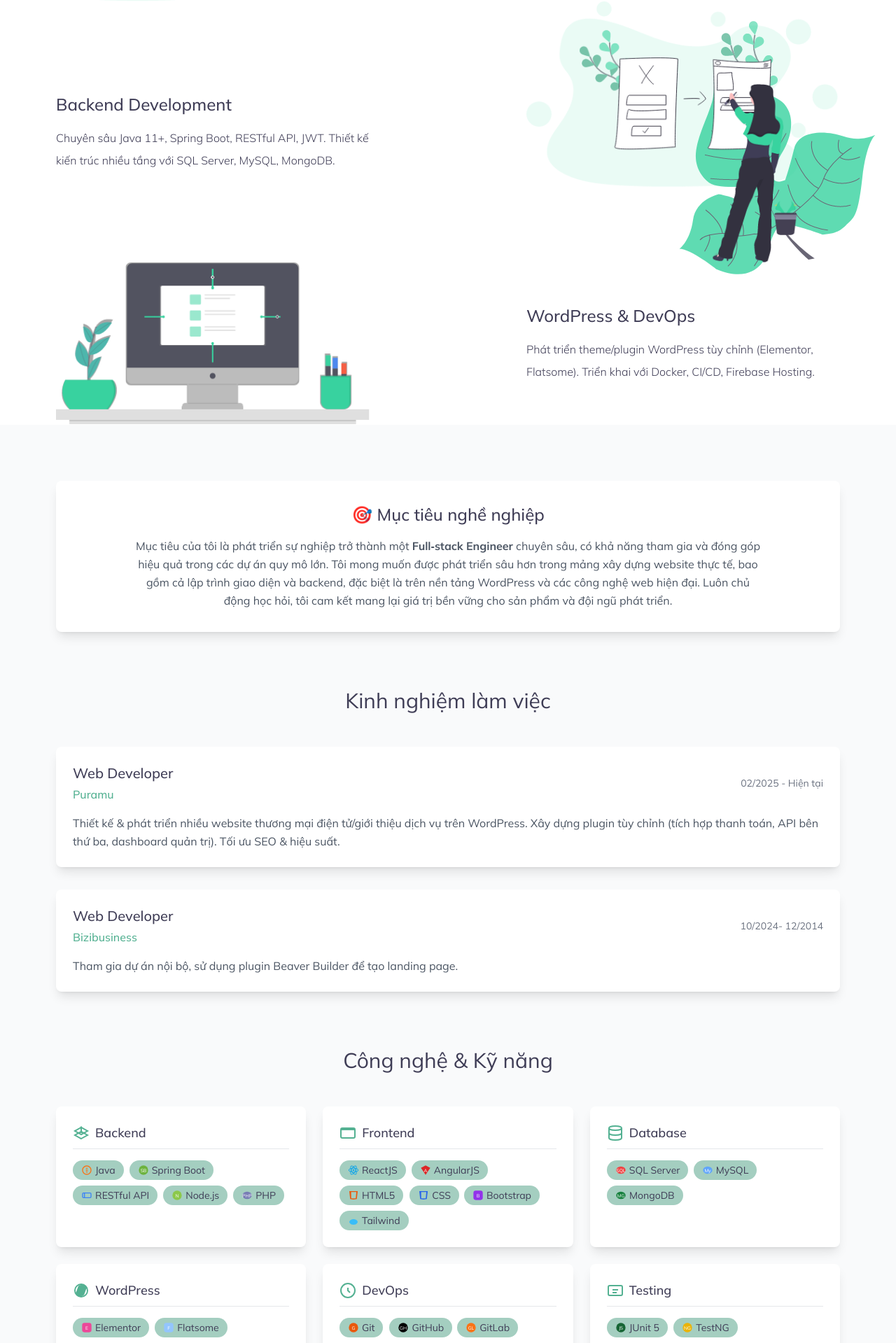
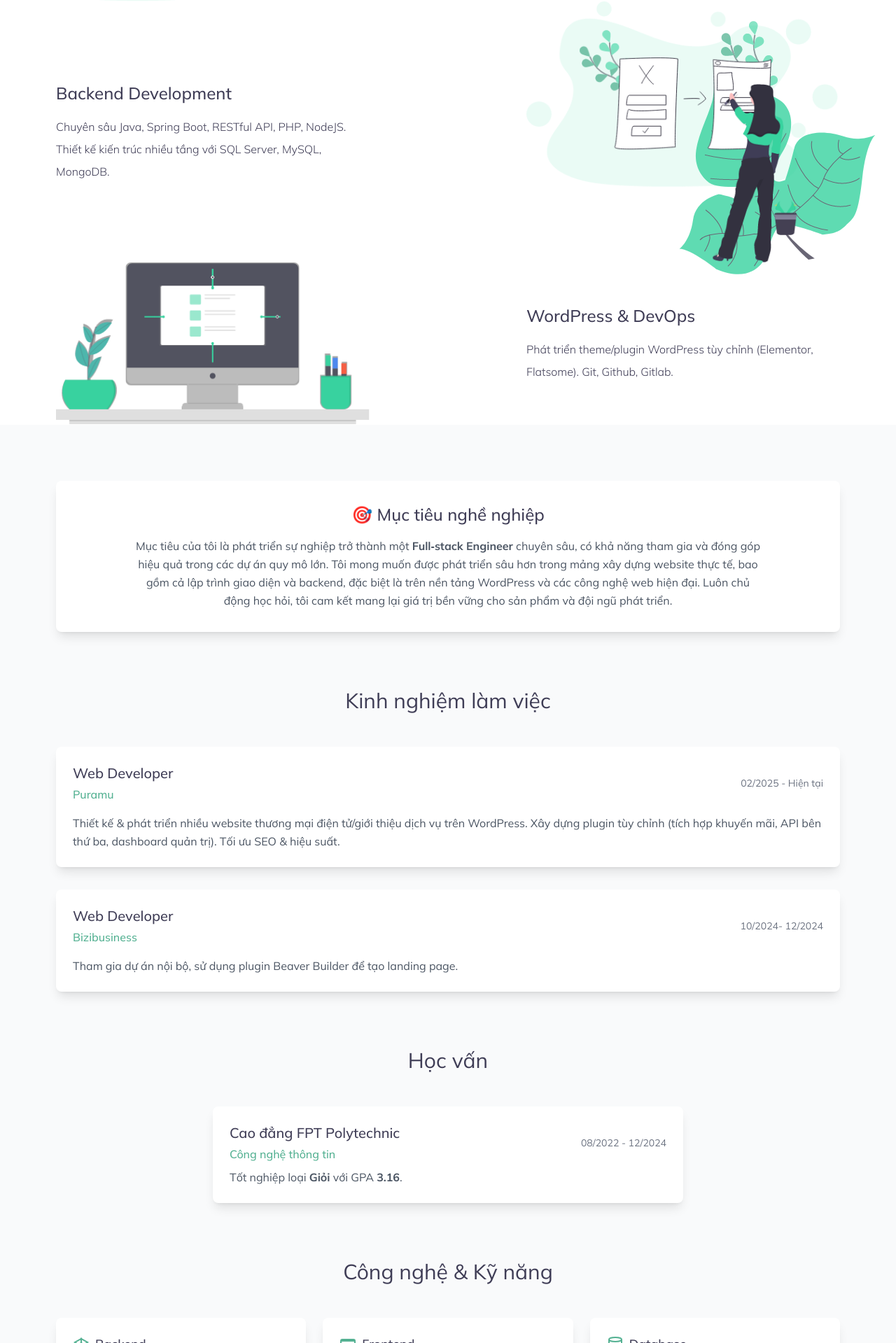
Before and after one commit to ThainhatTien/Portfolio, a React (Vite) app: page / in a window 1280 px wide. Shown: the part 1455-3374 px from the top of the page at 70% size. Built offline with nearby package versions, Linux system fonts and the light colour scheme.

Commit message:
Thêm mục Học vấn vào trang Experience

```diff
--- a/src/components/Banner.jsx
+++ b/src/components/Banner.jsx
@@ -7,7 +7,7 @@ const Banner = () => {
         {/* Background Image */}
         <div className="absolute top-0 right-0 -z-10 w-full lg:w-3/5" data-aos="fade-left">
           <img
-            src="/img/banner-img.png"
+            src={`${import.meta.env.BASE_URL}img/banner-img.png`}
             alt="illustration of women"
             className="w-full h-auto"
           />
--- a/src/components/Experience.jsx
+++ b/src/components/Experience.jsx
@@ -56,13 +56,13 @@ const Experience = () => {
       title: "Web Developer",
       company: "Puramu",
       period: "02/2025 - Hiện tại",
-      description: "Thiết kế & phát triển nhiều website thương mại điện tử/giới thiệu dịch vụ trên WordPress. Xây dựng plugin tùy chỉnh (tích hợp thanh toán, API bên thứ ba, dashboard quản trị). Tối ưu SEO & hiệu suất."
+      description: "Thiết kế & phát triển nhiều website thương mại điện tử/giới thiệu dịch vụ trên WordPress. Xây dựng plugin tùy chỉnh (tích hợp khuyến mãi, API bên thứ ba, dashboard quản trị). Tối ưu SEO & hiệu suất."
     },
     {
       id: 2,
       title: "Web Developer",
       company: "Bizibusiness",
-      period: "10/2024- 12/2014",
+      period: "10/2024- 12/2024",
       description: "Tham gia dự án nội bộ, sử dụng plugin Beaver Builder để tạo landing page."
     }
   ]
@@ -130,6 +130,25 @@ const Experience = () => {
           </div>
         </div>
 
+        {/* Education Section */}
+        <div className="mb-20">
+          <h2 className="text-center text-custom-gray text-3xl mb-12">
+            Học vấn
+          </h2>
+          <div className="bg-white rounded-lg p-6 shadow-lg max-w-2xl mx-auto" data-aos="fade-up">
+            <div className="flex flex-col md:flex-row md:items-center md:justify-between mb-2">
+              <div>
+                <h3 className="text-xl font-medium text-custom-gray mb-1">Cao đẳng FPT Polytechnic</h3>
+                <p className="text-custom-green font-medium">Công nghệ thông tin</p>
+              </div>
+              <span className="text-sm text-gray-500 mt-2 md:mt-0">08/2022 - 12/2024</span>
+            </div>
+            <p className="text-gray-600 leading-relaxed">
+              Tốt nghiệp loại <strong>Giỏi</strong> với GPA <strong>3.16</strong>.
+            </p>
+          </div>
+        </div>
+
         {/* Tech Skills Section */}
         <div>
           <h2 className="text-center text-custom-gray text-3xl mb-12">
--- a/src/components/Footer.jsx
+++ b/src/components/Footer.jsx
@@ -6,13 +6,13 @@ const Footer = () => {
       <div className="max-w-6xl mx-auto px-4 w-full">
         {/* Decorative Elements */}
         <div className="absolute bottom-0 left-0 -translate-x-2/5 -z-10" data-aos="fade-right">
-          <img src="/img/things-dec-l.png" alt="illustration of leaf" />
+          <img src={`${import.meta.env.BASE_URL}img/things-dec-l.png`} alt="illustration of leaf" />
         </div>
 
         {/* Background Image */}
         <div className="absolute top-0 lg:-top-[15%] right-0 translate-x-1/4 lg:translate-x-1/3 -z-10 w-full lg:w-3/5" data-aos="fade-left">
           <img
-            src="/img/footer-img.png"
+            src={`${import.meta.env.BASE_URL}img/footer-img.png`}
             alt="illustration of women"
             className="w-full h-auto"
           />
--- a/src/components/Header.jsx
+++ b/src/components/Header.jsx
@@ -22,7 +22,7 @@ const Header = () => {
         <nav className="flex justify-between items-center py-5">
           {/* Logo */}
           <div className="w-14 h-14">
-            <img src="/img/z6808157182190_8d7932ca995c8142f41c2469a0cc1874-removebg-preview.png" alt="website logo" className="w-full h-full object-cover rounded-full" />
+            <img src={`${import.meta.env.BASE_URL}img/z6808157182190_8d7932ca995c8142f41c2469a0cc1874-removebg-preview.png`} alt="website logo" className="w-full h-full object-cover rounded-full" />
           </div>
 
           {/* Desktop Navigation */}
--- a/src/components/Things.jsx
+++ b/src/components/Things.jsx
@@ -4,21 +4,21 @@ const Things = () => {
   const skills = [
     {
       id: 1,
-      image: "/img/things-item-1.png",
+      image: `${import.meta.env.BASE_URL}img/things-item-1.png`,
       title: "Frontend Development",
-      description: "Thành thạo ReactJS, AngularJS, HTML5, CSS3/SCSS, Bootstrap. Tạo ra giao diện người dùng hiện đại, responsive và tối ưu trải nghiệm."
+      description: "Thành thạo ReactJS, AngularJS, HTML, CSS, Bootstrap, TailwindCSS. Tạo ra giao diện người dùng hiện đại, responsive và tối ưu trải nghiệm."
     },
     {
       id: 2,
-      image: "/img/things-item-2.png",
+      image: `${import.meta.env.BASE_URL}img/things-item-2.png`,
       title: "Backend Development",
-      description: "Chuyên sâu Java 11+, Spring Boot, RESTful API, JWT. Thiết kế kiến trúc nhiều tầng với SQL Server, MySQL, MongoDB."
+      description: "Chuyên sâu Java, Spring Boot, RESTful API, PHP, NodeJS. Thiết kế kiến trúc nhiều tầng với SQL Server, MySQL, MongoDB."
     },
     {
       id: 3,
-      image: "/img/things-item-3.png",
+      image: `${import.meta.env.BASE_URL}img/things-item-3.png`,
       title: "WordPress & DevOps",
-      description: "Phát triển theme/plugin WordPress tùy chỉnh (Elementor, Flatsome). Triển khai với Docker, CI/CD, Firebase Hosting."
+      description: "Phát triển theme/plugin WordPress tùy chỉnh (Elementor, Flatsome). Git, Github, Gitlab."
     }
   ]
 
@@ -27,10 +27,10 @@ const Things = () => {
       <div className="max-w-6xl mx-auto px-4">
         {/* Decorative Elements */}
         <div className="absolute top-0 left-0 -translate-x-3/5 -z-10" data-aos="fade-right">
-          <img src="/img/things-dec-l.png" alt="illustration of leaf" />
+          <img src={`${import.meta.env.BASE_URL}img/things-dec-l.png`} alt="illustration of leaf" />
         </div>
         <div className="absolute bottom-[15%] right-0 translate-x-3/5 -z-10" data-aos="fade-left">
-          <img src="/img/things-dec-r.png" alt="illustration of leaf" />
+          <img src={`${import.meta.env.BASE_URL}img/things-dec-r.png`} alt="illustration of leaf" />
         </div>
 
         {/* Section Title */}
--- a/src/components/Works.jsx
+++ b/src/components/Works.jsx
@@ -81,10 +81,10 @@ const Works = () => {
       <div className="max-w-6xl mx-auto px-4">
         {/* Decorative Elements */}
         <div className="absolute top-0 left-0 -translate-x-3/5 -z-10" data-aos="fade-right">
-          <img src="/img/work-dec.png" alt="illustration of leaf" />
+          <img src={`${import.meta.env.BASE_URL}img/work-dec.png`} alt="illustration of leaf" />
         </div>
         <div className="absolute bottom-[15%] right-0 translate-x-3/5 -z-10" data-aos="fade-left">
-          <img src="/img/work-dec.png" alt="illustration of leaf" />
+          <img src={`${import.meta.env.BASE_URL}img/work-dec.png`} alt="illustration of leaf" />
         </div>
 
         {/* Section Title */}
```
Also changed, not shown: 3 other files (tests, documents, lock files or other folders).
